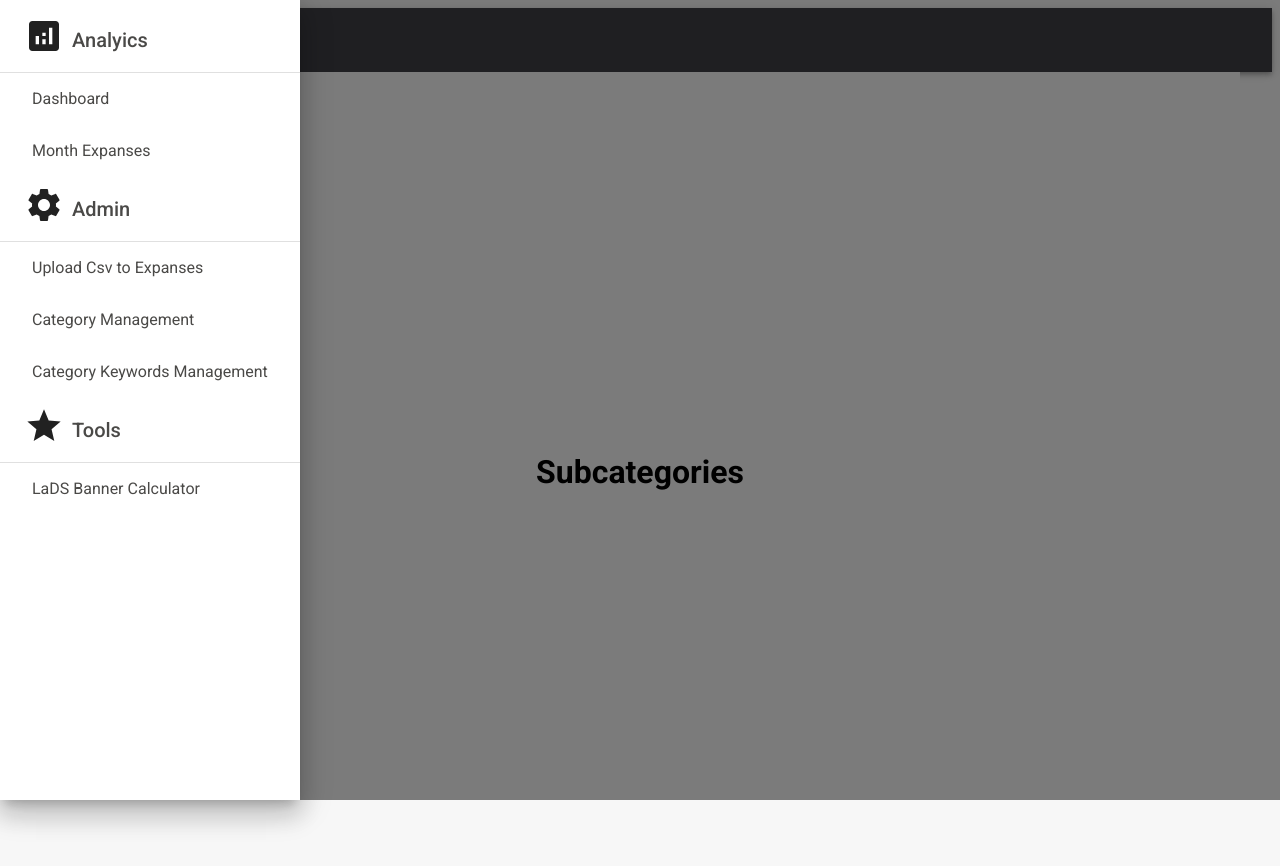
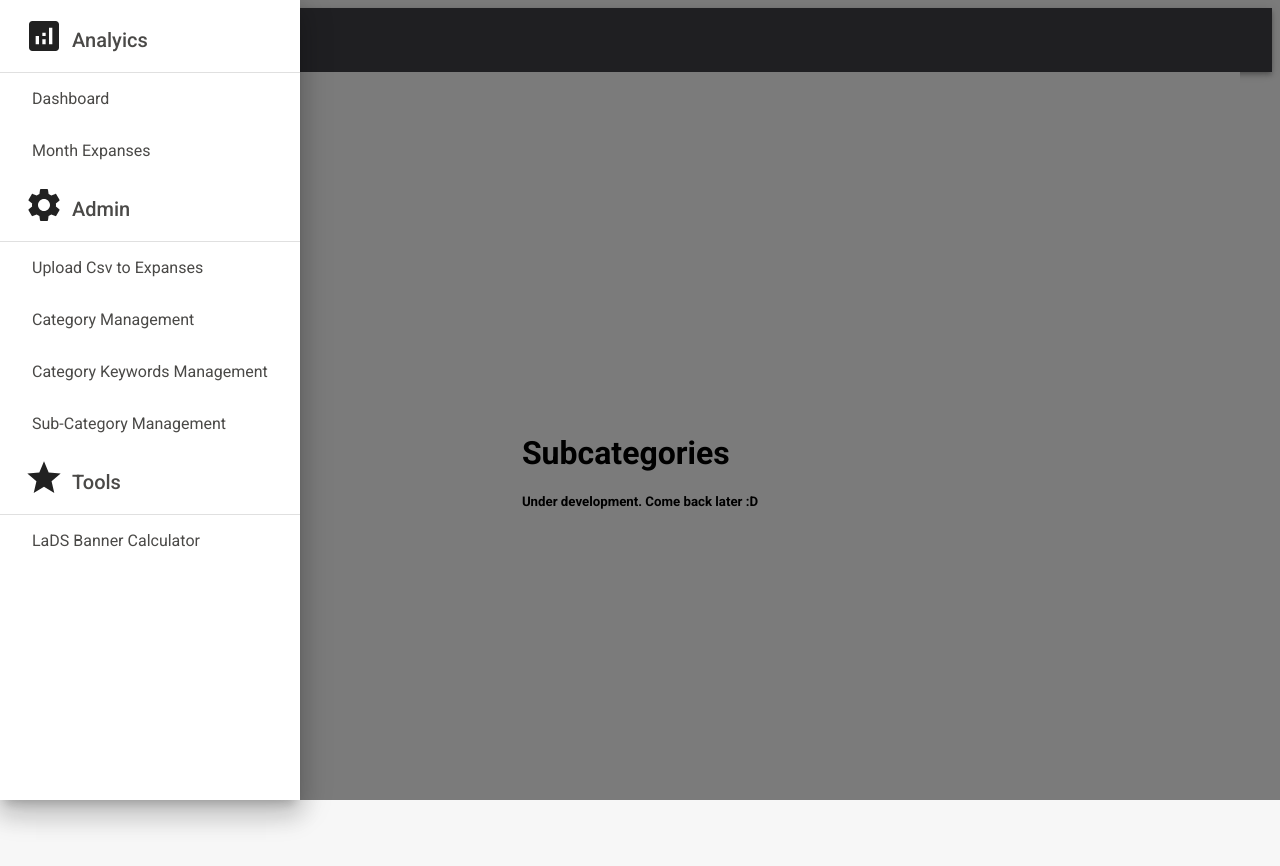
Before and after one commit to wizgurl101/my-budgety-admin-web-app, a Next.js app: page /dashboard/subcategory in a window 1280 px wide. Both pictures are taken after a click on the button "menu". Shown: the top 866 px of the page. Built offline with nearby package versions, Linux system fonts and the light colour scheme; what @mui/material-nextjs would draw is missing.

Commit message:
add sub-category to sidenav. Update myth lads banner estimate

```diff
--- a/src/app/dashboard/ladsCalculator/lads.helpers.ts
+++ b/src/app/dashboard/ladsCalculator/lads.helpers.ts
@@ -1,4 +1,4 @@
-import { RERUN_PACKS, LIMITED_PACKS } from './lads.constants';
+import { RERUN_PACKS, LIMITED_PACKS, MYTH_PACKS } from './lads.constants';
 
 export const calculateBannerCost = (
   bannerType: string,
@@ -70,7 +70,7 @@ const getBannerPacks = (type: string): any => {
     case 'solo':
       return LIMITED_PACKS;
     case 'myth':
-      return LIMITED_PACKS;
+      return MYTH_PACKS;
     case 're-run':
       return RERUN_PACKS;
     default:
--- a/src/app/dashboard/subcategory/page.tsx
+++ b/src/app/dashboard/subcategory/page.tsx
@@ -9,6 +9,7 @@ export default function Page(): React.JSX.Element {
   return (
     <div>
       <h1>Subcategories</h1>
+      <h5>Under development. Come back later :D</h5>
     </div>
   );
 }
--- a/src/components/Sidenav/page.tsx
+++ b/src/components/Sidenav/page.tsx
@@ -72,6 +72,11 @@ export default function SideNav({
             <ListItemText>Category Keywords Management</ListItemText>
           </ListItem>
         </MenuItem>
+        <MenuItem>
+          <ListItem component={Link} href={'/dashboard/subcategory'}>
+            <ListItemText>Sub-Category Management</ListItemText>
+          </ListItem>
+        </MenuItem>
         <Stack direction="row" spacing={0}>
           <StarIcon sx={{ fontSize: 40, paddingTop: 1, paddingLeft: 3 }} />
           <Typography
```
